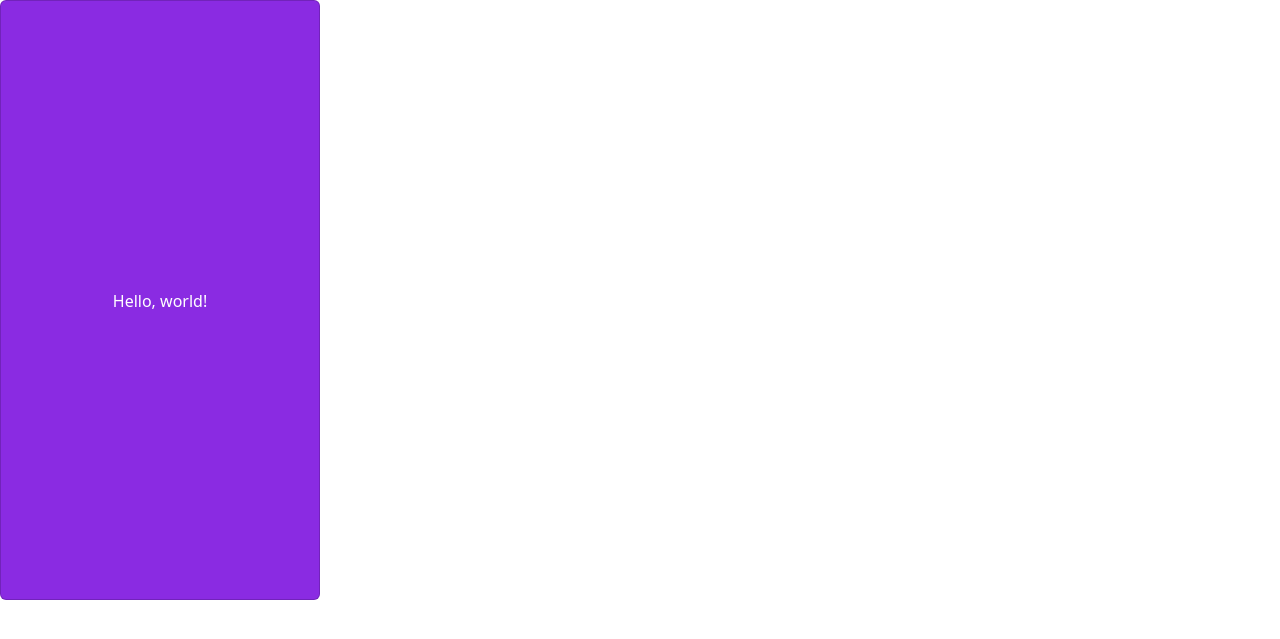
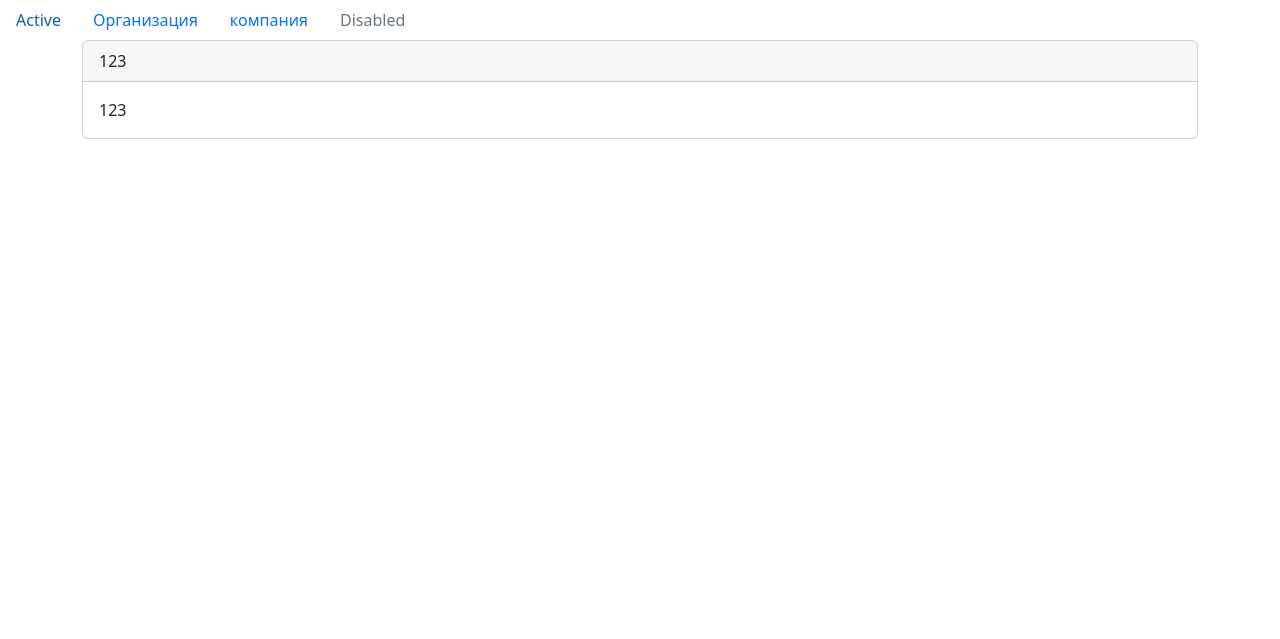
Before and after one commit to AlexEnotov/repositoriesAA, a PHP site: page / in a window 1280 px wide. Shown: the top 639 px of the page. Run offline with PHP 8.4, Linux system fonts and the light colour scheme.

Commit message:
Update index.php

```diff
--- a/index.php
+++ b/index.php
@@ -1,33 +1,31 @@
-<!doctype html>
+<!DOCTYPE html>
 <html lang="en">
 <head>
-    <meta charset="utf-8">
-    <meta name="viewport" content="width=device-width, initial-scale=1">
-    <title>Bootstrap demo</title>
+  <meta charset="UTF-8">
+  <meta name="viewport" content="width=device-width, initial-scale=1.0">
+  <title>Document</title>
   <link href="https://cdn.jsdelivr.net/npm/bootstrap@5.2.3/dist/css/bootstrap.min.css" rel="stylesheet" integrity="sha384-rbsA2VBKQhggwzxH7pPCaAqO46MgnOM80zW1RWuH61DGLwZJEdK2Kadq2F9CUG65" crossorigin="anonymous">
 </head>
-  <style>
-  .tt1 {
-  	line-height: 600px;
-  	vertical-align: center;
-  	text-align:center;
-  	height: 600px;
-  	width:20em;
-	background: blueviolet;
-  	color:white;
-	}
-  </style>
-
 <body>
-
-    <div class="tt1 card">Hello, world!</div>
-
-
-
-
-
-
-
+  <ul class="nav">
+  <li class="nav-item">
+    <a class="nav-link active" aria-current="page" href="#">Active</a>
+  </li>
+  <li class="nav-item">
+    <a class="nav-link" href="#">Организация</a>
+  </li>
+  <li class="nav-item">
+    <a class="nav-link" href="#">компания</a>
+  </li>
+  <li class="nav-item">
+    <a class="nav-link disabled">Disabled</a>
+  </li>
+</ul>
+  <div class="container">
+  <div class="card">
+    <div class="card-header">123</div>
+    <div class="card-body">123</div>
+  </div></div>
       <script src="https://cdn.jsdelivr.net/npm/bootstrap@5.2.3/dist/js/bootstrap.bundle.min.js" integrity="sha384-kenU1KFdBIe4zVF0s0G1M5b4hcpxyD9F7jL+jjXkk+Q2h455rYXK/7HAuoJl+0I4" crossorigin="anonymous"></script>
 </body>
 </html>
```
Lines whose indentation alone changed are shown as unchanged.
